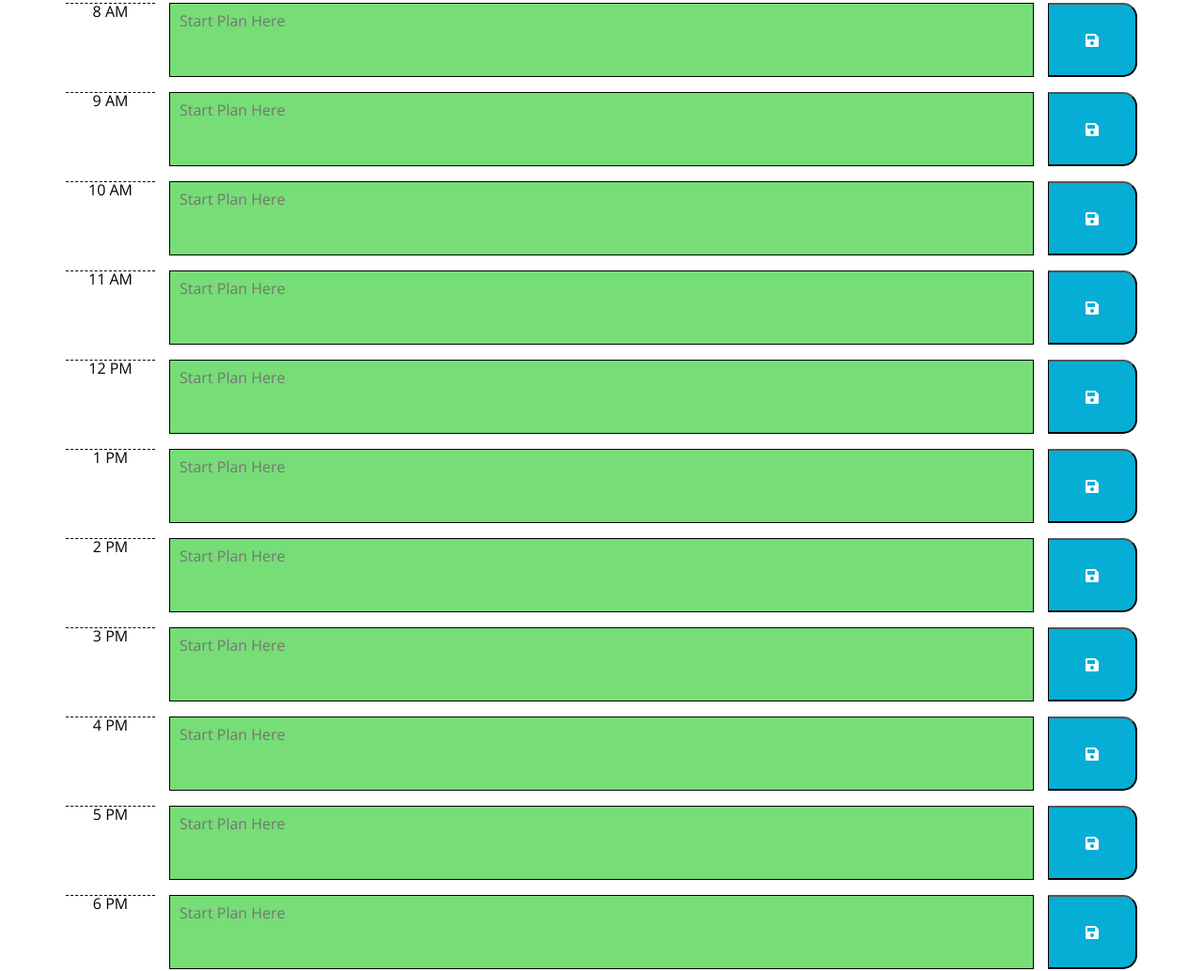
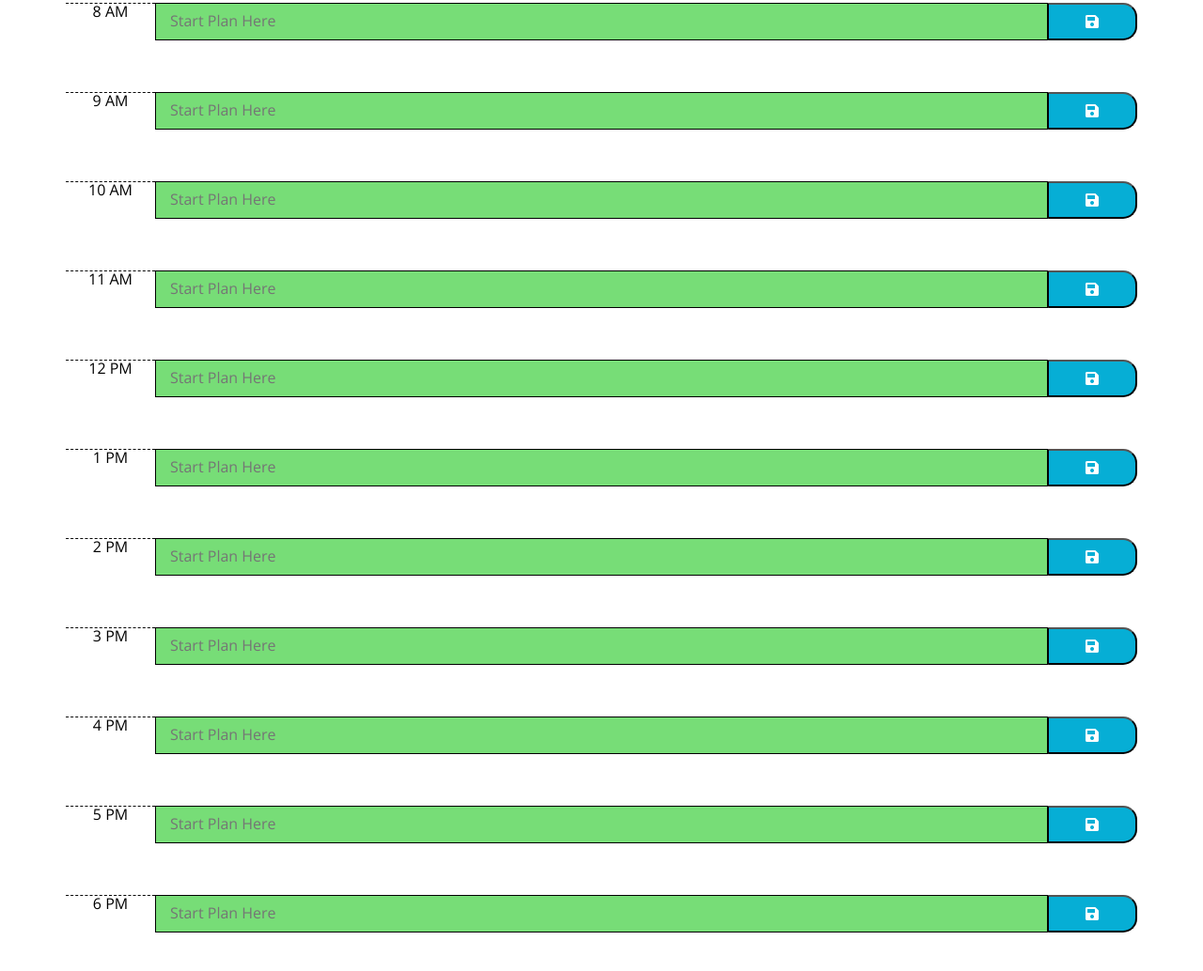
Before and after one commit to austingabe/hw5-calendar, a plain HTML site: page index.html in a window 1280 px wide. Shown: the part 334-1368 px from the top of the page at 94% size. Drawn offline with nearby package versions, Linux system fonts and the light colour scheme.

Commit message:
Fully functional application without comments

```diff
--- a/index.html
+++ b/index.html
@@ -20,82 +20,82 @@
     <p id="currentDay" class="lead">Currently </p>
   </header>
   <div class="container">
-    <!-- Timeblocks go here -->
-    <div class="row time-block">
+
+    <div id="eightam" class="row time-block">
       <div class="col-sm-1 hour">8 AM</div>
-      <div class="col-sm-10"><textarea class="" id="eight" data-identifier="8" placeholder="Start Plan Here"></textarea>
-      </div>
-      <button class="col-sm-1 saveBtn"><i class="fas fa-save"></i></button>
+      <textarea class="description col-sm-10 plans" id="eight" data-identifier="8"
+        placeholder="Start Plan Here"></textarea>
+      <button class="col-sm-1 saveBtn" id="btn8"><i class="fas fa-save"></i></button>
     </div>
 
-    <div class="row time-block">
+    <div id="nineam" class="row time-block">
       <div class="col-sm-1 hour">9 AM</div>
-      <div class="col-sm-10"><textarea class="" id="nine" data-identifier="9" placeholder="Start Plan Here"></textarea>
-      </div>
-      <button class="col-sm-1 saveBtn"><i class="fas fa-save"></i></button>
+      <textarea class="description col-sm-10 plans" id="nine" data-identifier="9"
+        placeholder="Start Plan Here"></textarea>
+      <button class="col-sm-1 saveBtn" id="btn9"><i class="fas fa-save"></i></button>
     </div>
 
-    <div class="row time-block">
+    <div id="tenam" class="row time-block">
       <div class="col-sm-1 hour">10 AM</div>
-      <div class="col-sm-10"><textarea class="" id="ten" data-identifier="10" placeholder="Start Plan Here"></textarea>
-      </div>
-      <button class="col-sm-1 saveBtn"><i class="fas fa-save"></i></button>
+      <textarea class="description col-sm-10 plans" id="ten" data-identifier="10"
+        placeholder="Start Plan Here"></textarea>
+      <button class="col-sm-1 saveBtn" id="btn10"><i class="fas fa-save"></i></button>
     </div>
 
-    <div class="row time-block">
+    <div id="elevenam" class="row time-block">
       <div class="col-sm-1 hour">11 AM</div>
-      <div class="col-sm-10"><textarea class="" id="eleven" data-identifier="11"
-          placeholder="Start Plan Here"></textarea></div>
-      <button class="col-sm-1 saveBtn"><i class="fas fa-save"></i></button>
+      <textarea class="description col-sm-10 plans" id="eleven" data-identifier="11"
+        placeholder="Start Plan Here"></textarea>
+      <button class="col-sm-1 saveBtn" id="btn11"><i class="fas fa-save"></i></button>
     </div>
 
-    <div class="row time-block">
+    <div id="twelvepm" class="row time-block">
       <div class="col-sm-1 hour">12 PM</div>
-      <div class="col-sm-10"><textarea class="" id="twelve" data-identifier="12"
-          placeholder="Start Plan Here"></textarea></div>
-      <button class="col-sm-1 saveBtn"><i class="fas fa-save"></i></button>
+      <textarea class="description col-sm-10 plans" id="twelve" data-identifier="12"
+        placeholder="Start Plan Here"></textarea>
+      <button class="col-sm-1 saveBtn" id="btn12"><i class="fas fa-save"></i></button>
     </div>
 
-    <div class="row time-block">
+    <div id="onepm" class="row time-block">
       <div class="col-sm-1 hour">1 PM</div>
-      <div class="col-sm-10"><textarea class="" id="thirteen" data-identifier="13"
-          placeholder="Start Plan Here"></textarea></div>
-      <button class="col-sm-1 saveBtn"><i class="fas fa-save"></i></button>
+      <textarea class="description col-sm-10 plans" id="thirteen" data-identifier="13"
+        placeholder="Start Plan Here"></textarea>
+      <button class="col-sm-1 saveBtn" id="btn13"><i class="fas fa-save"></i></button>
     </div>
 
-    <div class="row time-block">
+    <div id="twopm" class="row time-block">
       <div class="col-sm-1 hour">2 PM</div>
-      <div class="col-sm-10"><textarea class="" id="fourteen" data-identifier="14"
-          placeholder="Start Plan Here"></textarea></div>
-      <button class="col-sm-1 saveBtn"><i class="fas fa-save"></i></button>
+      <textarea class="description col-sm-10 plans" id="fourteen" data-identifier="14"
+        placeholder="Start Plan Here"></textarea>
+      <button class="col-sm-1 saveBtn" id="btn14"><i class="fas fa-save"></i></button>
     </div>
 
-    <div class="row time-block">
+    <div id="threepm" class="row time-block">
       <div class="col-sm-1 hour">3 PM</div>
-      <div class="col-sm-10"><textarea class="" id="fifteen" data-identifier="15"
-          placeholder="Start Plan Here"></textarea></div>
-      <button class="col-sm-1 saveBtn"><i class="fas fa-save"></i></button>
+      <textarea class="description col-sm-10 plans" id="fifteen" data-identifier="15"
+        placeholder="Start Plan Here"></textarea>
+      <button class="col-sm-1 saveBtn" id="btn15"><i class="fas fa-save"></i></button>
     </div>
 
-    <div class="row time-block">
+    <div id="fourpm" class="row time-block">
       <div class="col-sm-1 hour">4 PM</div>
-      <div class="col-sm-10"><textarea class="" id="sixteen" data-identifier="16"
-          placeholder="Start Plan Here"></textarea></div>
-      <button class="col-sm-1 saveBtn"><i class="fas fa-save"></i></button>
+      <textarea class="description col-sm-10 plans" id="sixteen" data-identifier="16"
+        placeholder="Start Plan Here"></textarea>
+      <button class="col-sm-1 saveBtn" id="btn16"><i class="fas fa-save"></i></button>
     </div>
 
-    <div class="row time-block">
+    <div id="fivepm" class="row time-block">
       <div class="col-sm-1 hour">5 PM</div>
-      <div class="col-sm-10"><textarea class="" id="seventeen" data-identifier="17"
-          placeholder="Start Plan Here"></textarea></div>
-      <button class="col-sm-1 saveBtn"><i class="fas fa-save"></i></button>
+      <textarea class="description col-sm-10 plans" id="seventeen" data-identifier="17"
+        placeholder="Start Plan Here"></textarea>
+      <button class="col-sm-1 saveBtn" id="btn17"><i class="fas fa-save"></i></button>
     </div>
 
-    <div class="row time-block">
+    <div id="sixpm" class="row time-block">
       <div class="col-sm-1 hour">6 PM</div>
-      <div class="col-sm-10"><textarea class="" id="eighteen" data-identifier="18"
-          placeholder="Start Plan Here"></textarea></div>
-      <button class="col-sm-1 saveBtn"><i class="fas fa-save"></i></button>
+      <textarea class="description col-sm-10 plans" id="eighteen" data-identifier="18"
+        placeholder="Start Plan Here"></textarea>
+      <button class="col-sm-1 saveBtn" id="btn18"><i class="fas fa-save"></i></button>
     </div>
   </div>
 
@@ -139,6 +139,24 @@
 
       var eighteen = $("#eighteen");
       var eighteenData = eighteen.data("identifier");
+
+      $(".saveBtn").click(function () {
+        var timeBlock = $(this).parent().attr("id");
+        var writtenPlans = $(this).siblings(".plans").val();
+        localStorage.setItem(timeBlock, writtenPlans);
+      })
+
+      $("#eightam .plans").val(localStorage.getItem("eightam"));
+      $("#nineam .plans").val(localStorage.getItem("nineam"));
+      $("#tenam .plans").val(localStorage.getItem("tenam"));
+      $("#elevenam .plans").val(localStorage.getItem("elevenam"));
+      $("#twelvepm .plans").val(localStorage.getItem("twelvepm"));
+      $("#onepm .plans").val(localStorage.getItem("onepm"));
+      $("#twopm .plans").val(localStorage.getItem("twopm"));
+      $("#threepm .plans").val(localStorage.getItem("threepm"));
+      $("#fourpm .plans").val(localStorage.getItem("fourpm"));
+      $("#fivepm .plans").val(localStorage.getItem("fivepm"));
+      $("#sixpm .plans").val(localStorage.getItem("sixpm"));
 
       if (eightData < moment().hour()) {
         eight.addClass("past");
@@ -227,14 +245,6 @@
       } else if (eighteenData == moment().hour()) {
         eighteen.addClass("present");
       }
-
-      $(".saveBtn").click(function () {
-        alert("Button Clicked");
-      })
-
-      // Create function that saves the info to local storage onclick
-
-
     });
   </script>
 </body>
--- a/style.css
+++ b/style.css
@@ -12,7 +12,7 @@ textarea{
   border: 1px solid black;
   padding: 10px;
   width:100%;
-  height: 100%;
+  height: 50%;
 }
 
 .jumbotron {
@@ -67,10 +67,5 @@ textarea{
   background-color: #06AED5;
   color: white;
   width: auto;
-  height: auto;
+  height: 50%;
 }
-
-.saveBtn i:hover {
-  font-size: 20px;
-  transition: all .3s ease-in-out;
-}
```
